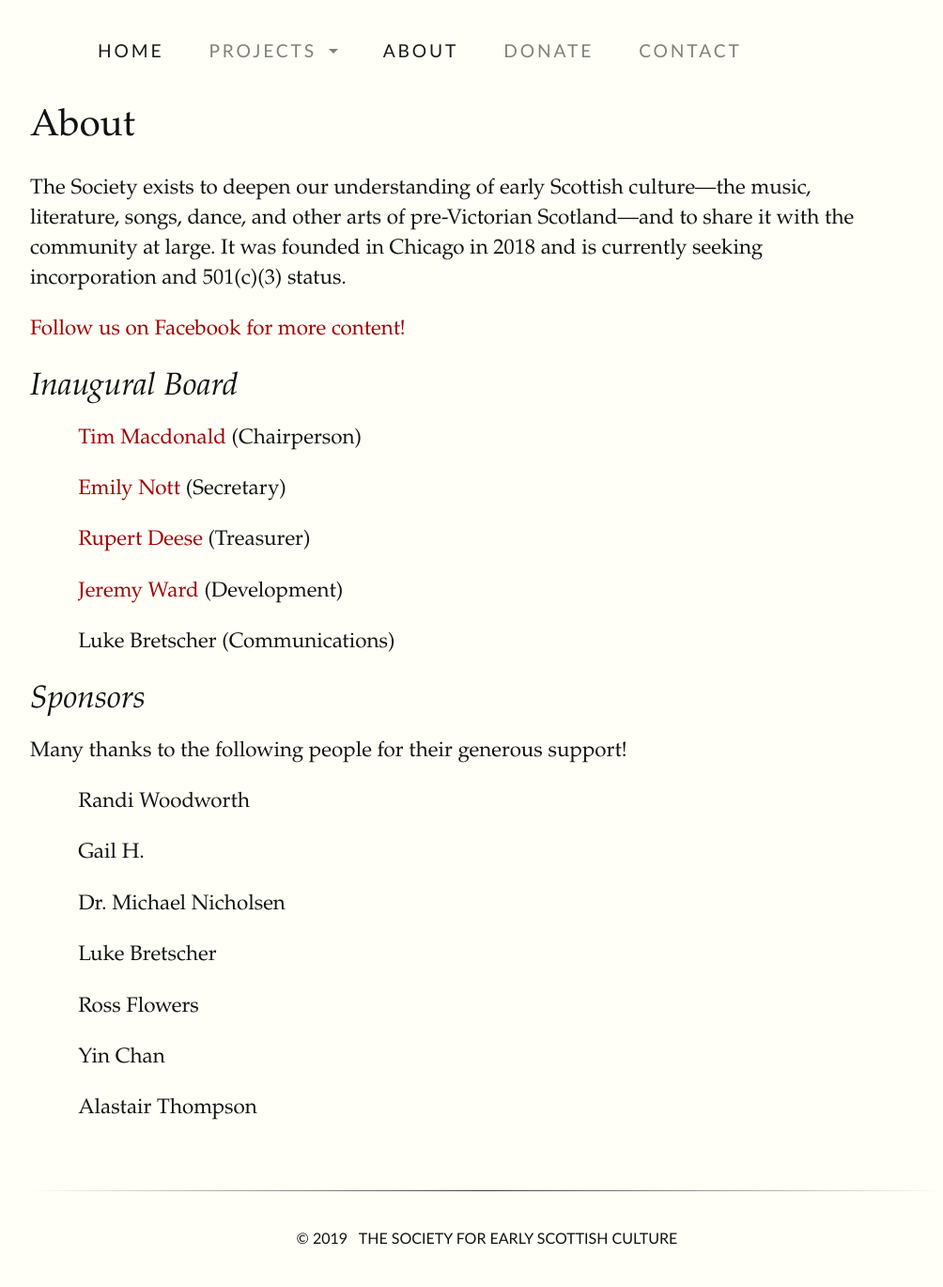
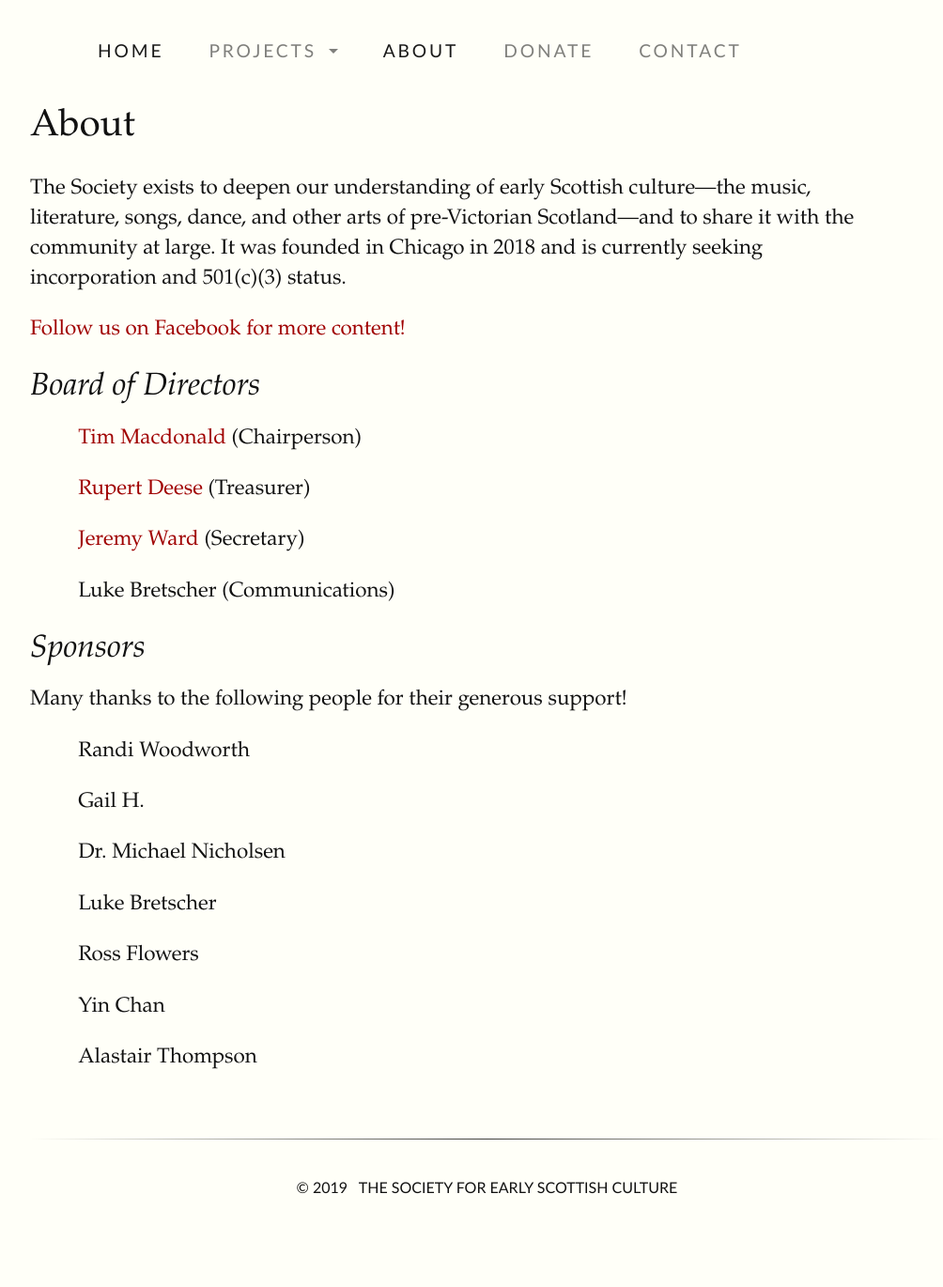
Before and after one commit to thesesc/thesesc.github.io, a Jekyll site: the page built from about.md, in a window 1280 px wide. Shown: the whole page at 94% size, without its empty margins (96-1100 px from the left). Built offline with Jekyll 4.4.1, drawn with Linux system fonts in a browser that asks for light colours; after the commit the page ends 1316 px from its top, so only the background shows below that.

Commit message:
Long live the KING

```diff
--- a/about.md
+++ b/about.md
@@ -11,12 +11,11 @@ and is currently seeking incorporation and 501(c)(3) status.
 
 [Follow us on Facebook for more content!](https://www.facebook.com/TheSESC/)
 
-## Inaugural Board
+## Board of Directors
 
 * [Tim Macdonald](http://www.tsmacdonald.com) (Chairperson) <!-- El Presidente -->
-* [Emily Nott](https://www.emilynottmusic.com/) (Secretary) <!-- THE KING -->
 * [Rupert Deese](http://www.d2ese.com/) (Treasurer) <!-- NASA -->
-* [Jeremy Ward](http://timandjeremy.com/) (Development) <!-- J-Dawg -->
+* [Jeremy Ward](http://timandjeremy.com/) (Secretary) <!-- J-Dawg -->
 * Luke Bretscher (Communications) <!-- First Web Lord -->
 
 ## Sponsors
```
